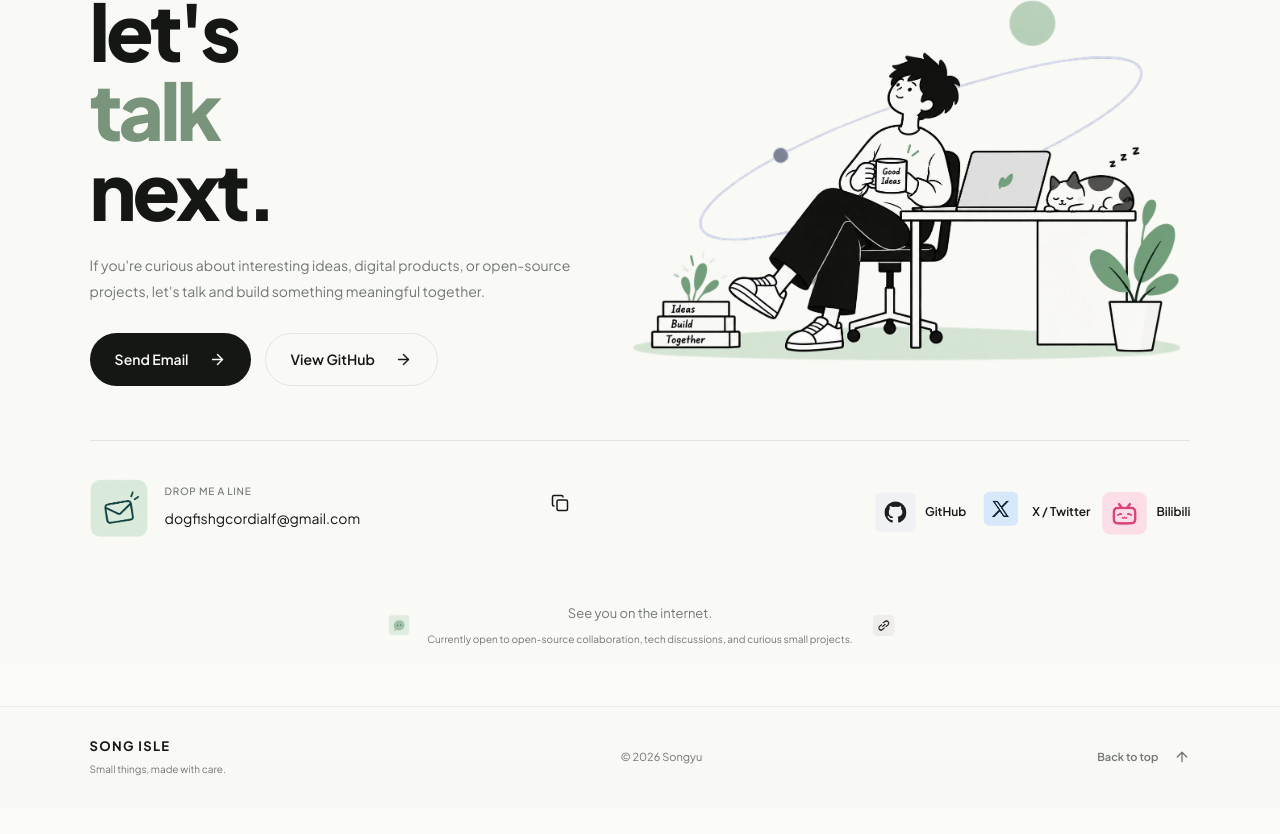
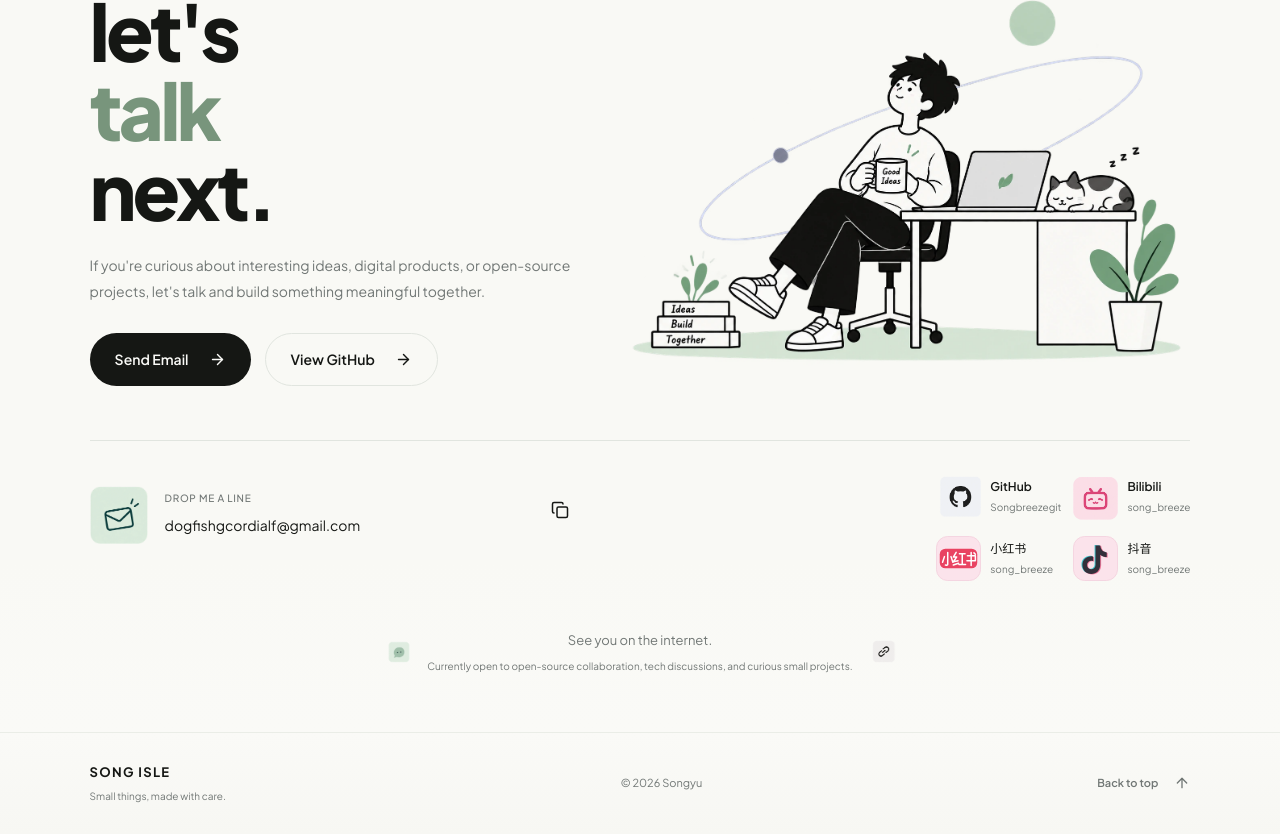
Before and after one commit to Songbreezegit/song, a React (Vite) app: page /en/ in a window 1280 px wide. Shown: the part 3889-4723 px from the top of the page. Before the commit the page ends 4696 px from the top, so only its background shows below. Built offline with nearby package versions, Linux system fonts and the light colour scheme; no server answers; the database is empty.

Commit message:
fix(contact): update public social profile links

```diff
--- a/src/App.css
+++ b/src/App.css
@@ -141,11 +141,11 @@
 .email-link a{display:block;font-size:14px;overflow-wrap:anywhere;margin-top:7px}
 .email-link .small-label{font-size:10px}
 .copy-status{font-size:11px;flex-basis:100%;color:var(--sage)}
-.socials{display:flex;gap:24px;justify-content:flex-end}
+.socials{display:grid;grid-template-columns:repeat(2,max-content);gap:20px 24px;justify-content:end}
 .social-link{display:flex;align-items:center;gap:9px;transition:transform var(--normal) var(--ease)}
 .social-link>.asset{width:45px;transition:transform var(--normal)}
 .social-link strong{display:block;font-size:12px;font-weight:600}
-.social-link small{display:none}
+.social-link small{display:block;font-size:10px;color:var(--muted);margin-top:4px}
 .social-link:hover{transform:translateY(-4px)}
 .social-link:hover>.asset{transform:scale(1.04)}
 .contact-signoff{display:flex;justify-content:center;align-items:center;gap:13px;margin-top:48px}
--- a/src/components/sections/ContactSection.tsx
+++ b/src/components/sections/ContactSection.tsx
@@ -6,6 +6,7 @@ import { CTAButton } from '../CTAButton';
 import { ScrollReveal } from '../ScrollReveal';
 import { useI18n } from '../../i18n/useI18n';
 import { safeExternalUrl, safeMailto } from '../../lib/safeUrl';
+import { CONTACT_DATA, SOCIAL_PROFILES } from '../../data/portfolioData';
 
 export function ContactSection(props: SiteSettingsProps) {
   const { language, t } = useI18n();
@@ -15,8 +16,9 @@ export function ContactSection(props: SiteSettingsProps) {
 
   const socials: { label: string; user: string | undefined; href: string; icon: AssetName }[] = [
     { label: 'GitHub', user: contact?.githubUser || 'Songbreezegit', href: contact?.github || 'https://github.com/Songbreezegit', icon: 'contact-icon-github' },
-    { label: 'X / Twitter', user: contact?.xUser || '@song_breezed', href: contact?.x || 'https://x.com/song_breezed', icon: 'contact-icon-x' },
-    { label: 'Bilibili', user: contact?.bilibiliUser || '松屿Song', href: contact?.bilibili || 'https://space.bilibili.com/399489276', icon: 'contact-icon-bilibili' },
+    { label: 'Bilibili', user: CONTACT_DATA.bilibiliUser, href: contact?.bilibili || CONTACT_DATA.bilibili, icon: 'contact-icon-bilibili' },
+    { label: '小红书', ...SOCIAL_PROFILES.xiaohongshu, icon: 'contact-icon-xiaohongshu' },
+    { label: '抖音', ...SOCIAL_PROFILES.douyin, icon: 'contact-icon-douyin' },
   ];
 
   const [copy, setCopy] = useState('');
--- a/src/data/assets.json
+++ b/src/data/assets.json
@@ -58,6 +58,16 @@
     "src": "/assets/contact/contact-icon-bilibili.webp",
     "width": 675,
     "height": 700
+  },
+  "contact-icon-xiaohongshu": {
+    "src": "/assets/contact/contact-icon-xiaohongshu.svg",
+    "width": 96,
+    "height": 96
+  },
+  "contact-icon-douyin": {
+    "src": "/assets/contact/contact-icon-douyin.svg",
+    "width": 96,
+    "height": 96
   },
   "contact-icon-github": {
     "src": "/assets/contact/contact-icon-github.webp",
--- a/src/data/portfolioData.ts
+++ b/src/data/portfolioData.ts
@@ -668,6 +668,17 @@ export const CONTACT_DATA = {
   x: 'https://x.com/song_breezed',
   xUser: '@song_breezed',
   bilibili: 'https://space.bilibili.com/399489276',
-  bilibiliUser: '松屿 (Bilibili)',
+  bilibiliUser: 'song_breeze',
   status: 'Open for freelance, interesting open-source collabs & discussions.',
 };
+
+export const SOCIAL_PROFILES = {
+  xiaohongshu: {
+    href: 'https://www.xiaohongshu.com/user/profile/643ebacf0000000010029af2',
+    user: 'song_breeze',
+  },
+  douyin: {
+    href: 'https://www.douyin.com/user/MS4wLjABAAAAcUf3j8atm9g9Fs7TbjuUqWuV_zVTar68kbiTFpadsv0Om-pHKntyNAf7xH6s1m-j',
+    user: 'song_breeze',
+  },
+};
```
Also changed, not shown: public/assets/contact/contact-icon-douyin.svg (added), public/assets/contact/contact-icon-xiaohongshu.svg (added).
